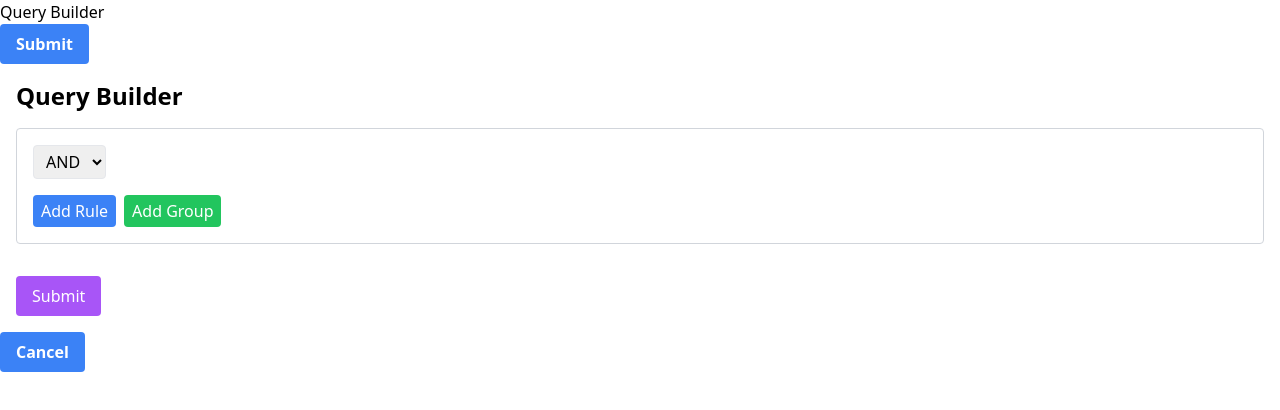
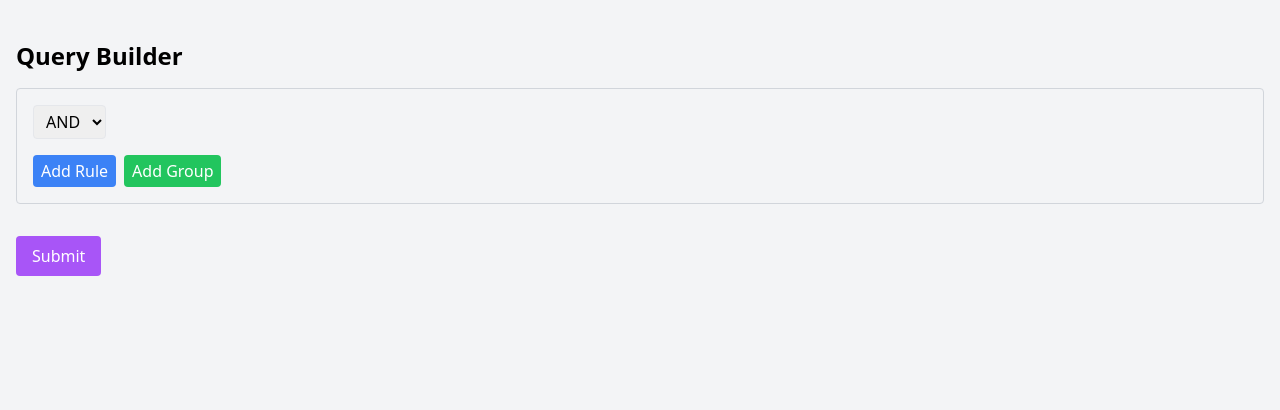
Before and after one commit to bharathsn0812/react-query-builder, a React (Vite) app: page / in a window 1280 px wide. Shown: the top 410 px of the page. Built offline with nearby package versions, Linux system fonts and the light colour scheme.

Commit message:
modify app page

```diff
--- a/src/client/App.tsx
+++ b/src/client/App.tsx
@@ -2,37 +2,20 @@
 import QueryBuilder from "./components/QueryBuilder"
 
 function App() {
-  const handleClick = async () => {
+  const handleClick = async (query: object) => {
     try {
-      await axios.post("/api/save-rules", {})
+      await axios.post("/api/save-rules", query)
       alert("Submitted")
     } catch {
-      alert("Error")
+      alert("Error");
     }
-  };
+  }
 
   return (
-    <div>
-      <h1>Query Builder</h1>
-      <form>
-        <button
-          className="bg-blue-500 hover:bg-blue-700 text-white font-bold py-2 px-4 rounded"
-          type="button"
-          onClick={handleClick}>
-          Submit
-        </button>
-
-        <QueryBuilder />
-
-        <button
-          className="bg-blue-500 hover:bg-blue-700 text-white font-bold py-2 px-4 rounded"
-          type="button"
-          onClick={handleClick}>
-          Cancel
-        </button>
-      </form>
+    <div className="min-h-screen bg-gray-100 py-6">
+      <QueryBuilder handleClick={handleClick} />
     </div>
-  );
+  )
 }
 
 export default App
```
